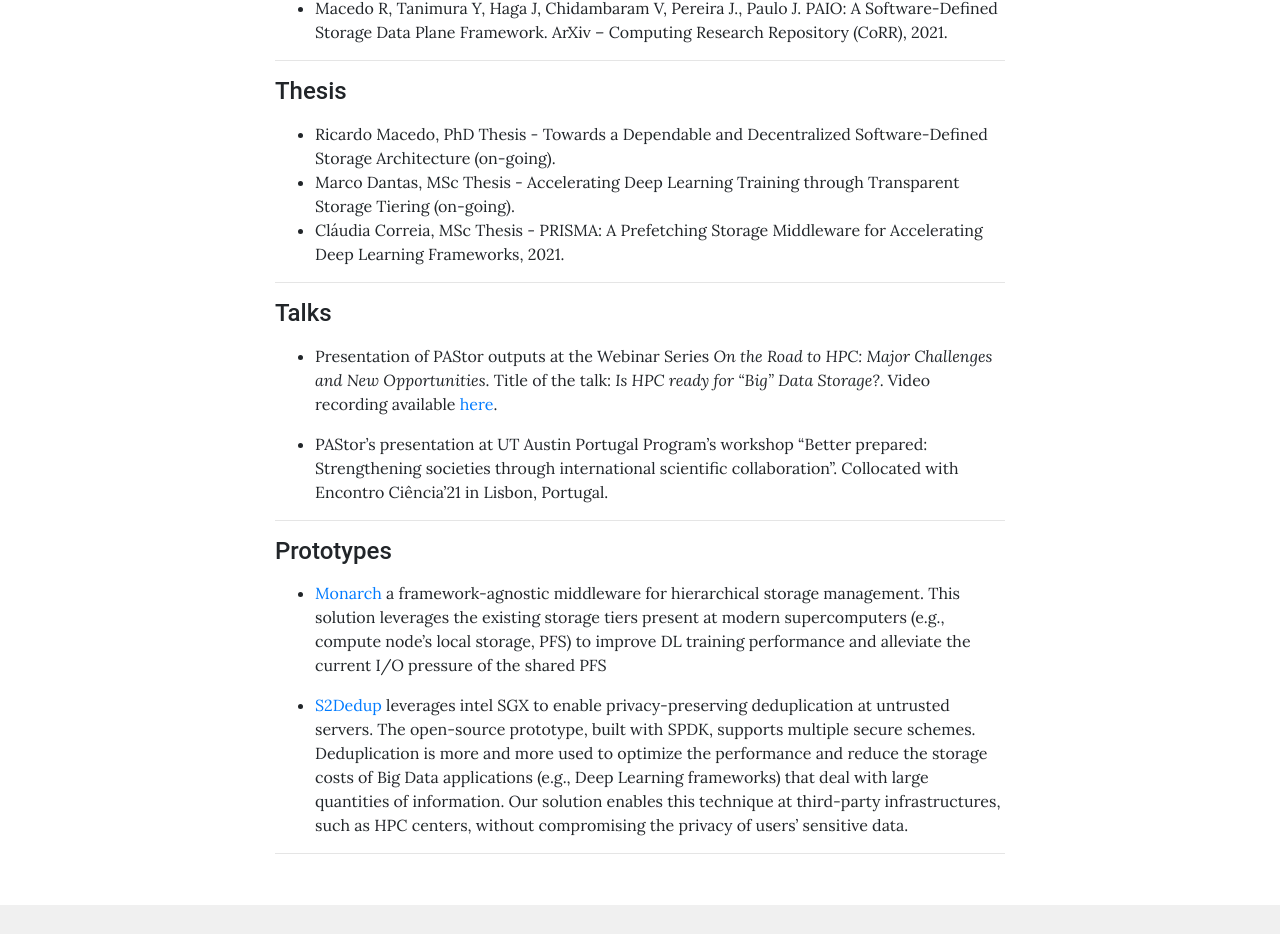
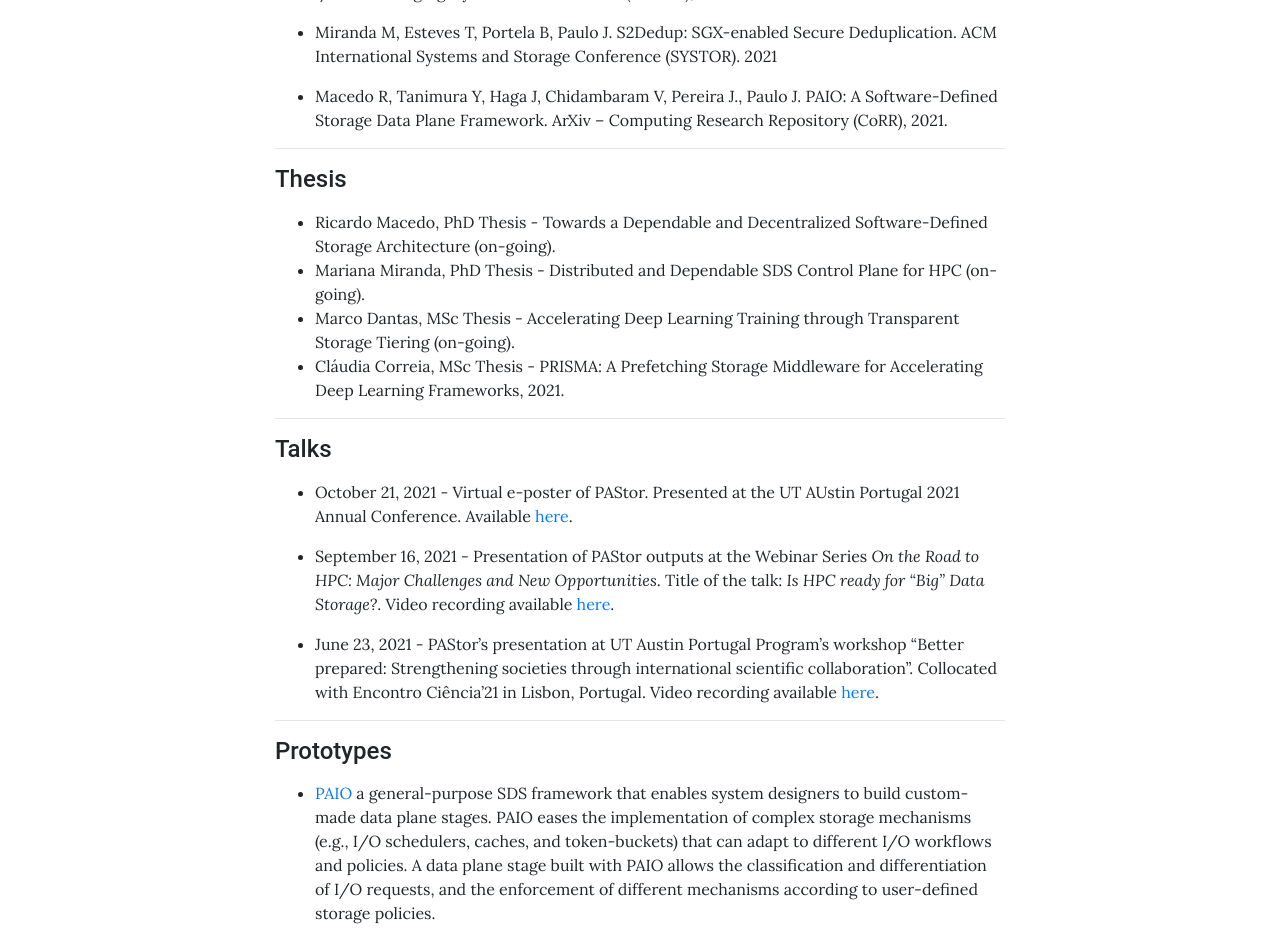
Before and after one commit to pastor-project/pastor-project.github.io, a Jekyll site: the page built from pages/outputs.md, in a window 1280 px wide and 1400 px high, scrolled down 806 px. Shown: the top 934 px of the window. Built offline with Jekyll 4.4.1, drawn with Linux system fonts in a browser that asks for light colours; some of the changed text lies outside the part shown; grey boxes are pictures that could not be loaded.

Commit message:
updated outputs

```diff
--- a/pages/outputs.md
+++ b/pages/outputs.md
@@ -12,6 +12,8 @@
 ---
 #### Publications
 
+* Macedo R, Tanimura Y, Haga J, Chidambaram V, Pereira J., Paulo J. PAIO: General, Portable I/O Optimizations With Minor Application Modifications. USENIX Conference on File and Storage Technologies (FAST). 2022
+
 * Macedo R, Correia C, Dantas M, Brito C, Xu W, Tanimura Y, Haga J, Paulo J. The Case for Storage Optimization Decoupling in Deep Learning Frameworks. Workshop on Re-envisioning Extreme-Scale I/O for Emerging Hybrid HPC Workloads (REX-IO), colocated with IEEE Cluster. 2021
 
 * Dantas M, Leitão D, Correia C, Macedo R, Xu W, Paulo J. Monarch: Hierarchical Storage Management for Deep Learning Frameworks. . Workshop on Re-envisioning Extreme-Scale I/O for Emerging Hybrid HPC Workloads (REX-IO), colocated with IEEE Cluster. 2021
@@ -25,20 +27,28 @@
 #### Thesis
 
 * Ricardo Macedo, PhD Thesis - Towards a Dependable and Decentralized Software-Defined Storage Architecture (on-going).
+* Mariana Miranda, PhD Thesis - Distributed and Dependable SDS Control Plane for HPC (on-going).
 * Marco Dantas, MSc Thesis - Accelerating Deep Learning Training through Transparent Storage Tiering (on-going).
 * Cláudia Correia, MSc Thesis - PRISMA: A Prefetching Storage Middleware for Accelerating Deep Learning Frameworks, 2021.
 
 ----
 #### Talks
 
-* Presentation of PAStor outputs at the Webinar Series *On the Road to HPC: Major Challenges and New Opportunities*.  Title of the talk: *Is HPC ready for “Big” Data Storage?*. Video recording available [here](https://www.youtube.com/watch?v=IqDrwYyB8Oc&t=2s).
+* October 21, 2021 - Virtual e-poster of PAStor. Presented at the UT AUstin Portugal 2021 Annual Conference. Available [here](https://youtu.be/ojO2HViFVQc).
 
-* PAStor's presentation at UT Austin Portugal Program's workshop "Better prepared: Strengthening societies through international scientific collaboration". Collocated with Encontro Ciência'21 in Lisbon, Portugal.
+* September 16, 2021 - Presentation of PAStor outputs at the Webinar Series *On the Road to HPC: Major Challenges and New Opportunities*. Title of the talk: *Is HPC ready for “Big” Data Storage?*. Video recording available [here](https://www.youtube.com/watch?v=IqDrwYyB8Oc&t=2s).
+
+* June 23, 2021 - PAStor's presentation at UT Austin Portugal Program's workshop "Better prepared: Strengthening societies through international scientific collaboration". Collocated with Encontro Ciência'21 in Lisbon, Portugal. Video recording available [here](https://youtu.be/DlRbBe1K0W8).
 
 ---
 #### Prototypes
 
-* [Monarch](https://github.com/dsrhaslab/monarch) a framework-agnostic middleware for hierarchical storage management. This solution leverages the existing storage tiers present at modern supercomputers (e.g., compute node’s local storage, PFS) to improve DL training performance and alleviate the current I/O pressure of the shared PFS
+* [PAIO](https://github.com/dsrhaslab/paio) a general-purpose SDS framework that enables system designers to build custom-made data plane stages. PAIO eases the implementation of complex storage mechanisms (e.g., I/O schedulers, caches, and token-buckets) that can adapt to different I/O workflows and policies.
+A data plane stage built with PAIO allows the classification and differentiation of I/O requests, and the enforcement of different mechanisms according to user-defined storage policies.
+
+* [Monarch](https://github.com/dsrhaslab/monarch) a storage data plane for hierarchical storage management. This solution leverages the existing storage tiers present at modern supercomputers (e.g., compute node’s local storage, PFS) to improve DL training performance and alleviate the current I/O pressure of the shared PFS.
+
+* [Prisma](https://github.com/dsrhaslab/prisma) a storage data plane that accelerates the training performance of DL frameworks. It implements a parallel data prefetching mechanism that reads training data in advance and stores it in an in-memory buffer to serve incoming I/O requests of DL frameworks.
 
 * [S2Dedup](https://github.com/mmm97/S2Dedup) leverages intel SGX to enable privacy-preserving deduplication at untrusted servers. The open-source prototype, built with SPDK, supports multiple secure schemes. Deduplication is more and more used to optimize the performance and reduce the storage costs of Big Data applications (e.g., Deep Learning frameworks) that deal with large quantities of information. Our solution enables this technique at third-party infrastructures, such as HPC centers, without compromising the privacy of users’ sensitive data.
 
```
